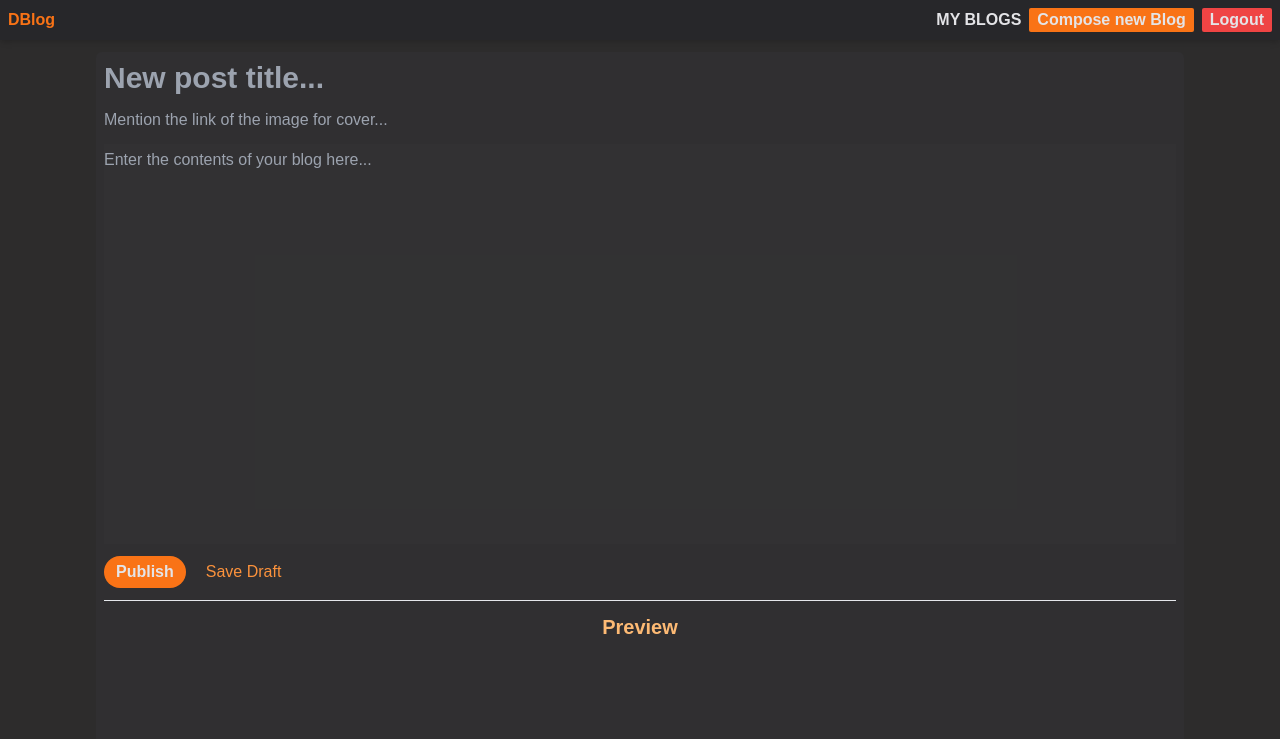
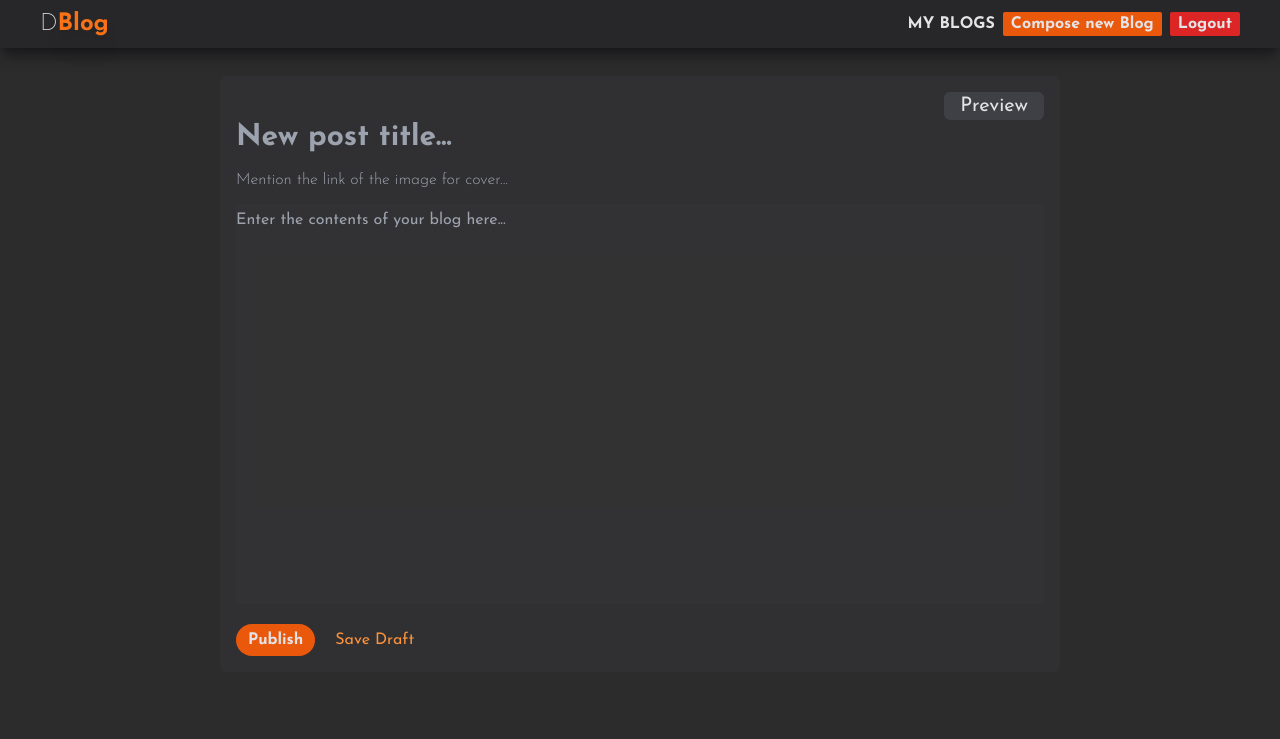
Before and after one commit to cybo-neutron/blogs-frontend, a Next.js app: page /blogs/create in a window 1280 px wide. Shown: the top 739 px of the page. Built offline with nearby package versions, Linux system fonts and the light colour scheme; sample sign-in values are in the browser's storage; what tw-elements would draw is missing.

Commit message:
UI improvements

```diff
--- a/components/BlogPreview.tsx
+++ b/components/BlogPreview.tsx
@@ -9,8 +9,8 @@ interface blogProps {
 function BlogPreview(props: any) {
   const { title, description, image } = props;
   return (
-    <div className="prose lg:prose-xl min-w-full">
-      <h1 className="text-5xl font-extrabold mb-3">{title}</h1>
+    <div className="prose lg:prose-xl min-w-full mt-2">
+      <h1 className="text-5xl font-extrabold mb-1 text-center">{title}</h1>
       <div className=" w-full flex justify-center">
         <img src={image || "/scenery1.jpg"} alt="" className="max-h-[400px]" />
       </div>
--- a/components/Forms/CreatePost.tsx
+++ b/components/Forms/CreatePost.tsx
@@ -18,6 +18,8 @@ function CreatePost(props: any) {
 
   const [canPublish, setCanPublish] = useState(false);
   const [token, setToken] = useState("");
+
+  const [preview, setPreview] = useState(false);
 
   //todo : Implement display tags
   // function displayTags() {
@@ -64,14 +66,28 @@ function CreatePost(props: any) {
     blogService.createBlog(token, blogDetails, blogDetails.user_id);
   }
 
+  function togglePreview() {
+    setPreview((prev) => !prev);
+  }
+
   return (
-    <div className="flex flex-col gap-y-3 mx-4 mt-3 rounded-md p-2 bg-zinc-700 bg-opacity-20 ">
+    <div className="flex flex-col mx-4 mt-3 rounded-md p-4 bg-zinc-700 bg-opacity-20 mb-10 w-9/12 self-center">
+      <button
+        onClick={togglePreview}
+        className="self-end text-xl hover:shadow-xl > bg-zinc-700 px-4 rounded-md "
+      >
+        {preview ? "Edit" : "Preview"}
+      </button>
+
+      {!preview && (
+        <div className="flex flex-col gap-y-3">
           <input
             type="text"
             name="title"
             className="bg-transparent border-0 outline-none w-full text-3xl font-bold"
             placeholder="New post title..."
             onChange={handleChange}
+            value={blogDetails.title}
           />
 
           <input
@@ -80,6 +96,7 @@ function CreatePost(props: any) {
             className="bg-transparent border-0 outline-none font-light"
             placeholder="Mention the link of the image for cover..."
             onChange={handleChange}
+            value={blogDetails.image}
           />
 
           {/* <input
@@ -97,31 +114,44 @@ function CreatePost(props: any) {
             className="outline-none h-[400px] bg-zinc-600 bg-opacity-5 py-1 resize-none"
             placeholder="Enter the contents of your blog here..."
             onChange={handleChange}
+            value={blogDetails.description}
           />
+        </div>
+      )}
+
+      {/* Preview  */}
+      {preview && (
         <div>
-        <button
-          className="bg-orange-500 px-3 py-1 rounded-full font-bold"
-          onClick={onPublish}
-        >
-          Publish
-        </button>
-        <button
-          className="text-orange-400  ml-2 px-3 py-1 rounded-full"
-          onClick={onSaveDraft}
-        >
-          Save Draft
-        </button>
-      </div>
-      <hr />
-      <div className="font-bold text-xl text-center text-orange-300">
+          <div className="font-bold text-3xl text-center text-orange-300">
             Preview
           </div>
+
           <BlogPreview
             title={blogDetails.title}
             description={blogDetails.description}
             image={blogDetails.image}
           />
         </div>
+      )}
+
+      {/* Buttons  */}
+      <div className="mt-5">
+        <button
+          className="bg-orange-600 px-3 py-1 rounded-full font-bold"
+          onClick={onPublish}
+        >
+          Publish
+        </button>
+        <button
+          className="text-orange-400  ml-2 px-3 py-1 rounded-full hover:shadow-xl"
+          onClick={onSaveDraft}
+        >
+          Save Draft
+        </button>
+      </div>
+
+      {/* <hr /> */}
+    </div>
   );
 }
 
--- a/components/Forms/Login.tsx
+++ b/components/Forms/Login.tsx
@@ -40,7 +40,13 @@ function Login(props: any) {
         <UserIcon className="h-12" />
       </div>
       <p className="text-zinc-300 font-semibold mt-10 text-lg">
-        Welcome to company
+        Welcome to{" "}
+        <span className="cursor-pointer text-xl font-extralight">
+          D
+          <span className="text-orange-500 font-extrabold drop-shadow-xl shadow-white">
+            Blog
+          </span>
+        </span>
       </p>
       <form action="" className="flex flex-col gap-y-2 w-4/5 mt-6">
         <div className="w-full flex flex-col">
--- a/components/Forms/Register.tsx
+++ b/components/Forms/Register.tsx
@@ -48,7 +48,13 @@ function Register() {
         <UserIcon className="h-12" />
       </div>
       <p className="text-zinc-300 font-semibold mt-10 text-lg">
-        Welcome to company
+        Welcome to{" "}
+        <span className="cursor-pointer text-xl font-extralight">
+          D
+          <span className="text-orange-500 font-extrabold drop-shadow-xl shadow-white">
+            Blog
+          </span>
+        </span>
       </p>
       <form action="" className="flex flex-col gap-y-2 w-4/5 mt-6">
         <div className="w-full flex flex-col">
--- a/components/Layout.tsx
+++ b/components/Layout.tsx
@@ -6,7 +6,7 @@ function Layout(props: any) {
   return (
     <>
       <NavBar />
-      <div className="flex flex-col mx-20">{props.children}</div>
+      <div className="flex flex-col px-20 mb-20">{props.children}</div>
       {/* <Footer /> */}
     </>
   );
--- a/components/NavBar.tsx
+++ b/components/NavBar.tsx
@@ -21,11 +21,16 @@ function NavBar() {
   }
 
   return (
-    <div className="flex flex-col sm:flex-row justify-between px-2 py-2 shadow-md bg-zinc-800 z-10 w-screen">
+    <div className="flex flex-col sm:flex-row justify-between px-10 py-2  bg-zinc-800 z-10 w-screen shadow-lg shadow-zinc-900 mb-4">
       <div className="font-bold flex justify-between">
         <div>
           <Link href="/">
-            <div className="text-orange-500 cursor-pointer">DBlog</div>
+            <div className="cursor-pointer text-2xl font-extralight">
+              D
+              <span className="text-orange-500 font-extrabold drop-shadow-xl shadow-white">
+                Blog
+              </span>
+            </div>
           </Link>
         </div>
         <div className="visible sm:hidden cursor-pointer" onClick={toggleMenu}>
@@ -48,12 +53,12 @@ function NavBar() {
             <Link href="/blogs" className="">
               my blogs
             </Link>
-            <button className="bg-orange-500 font-semibold px-2  rounded-sm mx-2 my-4">
+            <button className="bg-orange-600 font-bold px-2  rounded-sm mx-2 my-4">
               <Link href="/blogs/create">Compose new Blog</Link>
             </button>
 
             <button
-              className="bg-red-500 px-2 rounded-sm shadow-sm"
+              className="bg-red-600 px-2 rounded-sm shadow-sm"
               onClick={onLogout}
             >
               Logout
@@ -61,7 +66,7 @@ function NavBar() {
           </>
         ) : (
           <Link href="/user/login">
-            <button className="bg-orange-400 px-3 rounded-md shadow-lg">
+            <button className="bg-orange-600 px-3 rounded-md shadow-lg">
               Login
             </button>
           </Link>
--- a/pages/blogs/[blog].tsx
+++ b/pages/blogs/[blog].tsx
@@ -5,6 +5,7 @@ import NavBar from "../../components/NavBar";
 import { useEffect, useState } from "react";
 import ReactMarkdown from "react-markdown";
 import BlogPreview from "../../components/BlogPreview";
+import Head from "next/head";
 
 import dynamic from "next/dynamic";
 import blogService from "../../services/blogService";
@@ -41,6 +42,11 @@ function Blog(props: any) {
 
   return (
     <>
+      <Head>
+        <title>DBlog</title>
+        <meta name="description" content="Generated by create next app" />
+        <link rel="icon" href="/favicon.ico" />
+      </Head>
       <Layout>
         <div className=" p-5 bg-zinc-800 w-full self-center">
           <BlogPreview
--- a/pages/blogs/index.tsx
+++ b/pages/blogs/index.tsx
@@ -8,6 +8,7 @@ import UpdateBlog from "../../components/UpdateBlog";
 import dynamic from "next/dynamic";
 import blogService from "../../services/blogService";
 import LoadingBar from "../../components/misc/LoadingBar";
+import Head from "next/head";
 const Layout = dynamic(() => import("../../components/Layout"), { ssr: false });
 
 export default function Blogs(props: any) {
@@ -32,7 +33,11 @@ export default function Blogs(props: any) {
 
   return (
     <>
-      {/* <NavBar /> */}
+      <Head>
+        <title>DBlog</title>
+        <meta name="description" content="Generated by create next app" />
+        <link rel="icon" href="/favicon.ico" />
+      </Head>
       <Layout>
         {blogs.length > 0 || <LoadingBar />}
         {blogs.length > 0 &&
--- a/pages/index.tsx
+++ b/pages/index.tsx
@@ -34,13 +34,13 @@ const Home: NextPage = (props) => {
   return (
     <div>
       <Head>
-        <title>Create Next App</title>
+        <title>DBlog</title>
         <meta name="description" content="Generated by create next app" />
         <link rel="icon" href="/favicon.ico" />
       </Head>
 
       <Layout>
-        <div className="grid grid-cols-2 gap-4">
+        <div className="grid grid-cols-2 lg:grid-cols-3 gap-4 w-full mb-10">
           {data.map((elem: any) => {
             return (
               <Link
--- a/styles/globals.css
+++ b/styles/globals.css
@@ -1,8 +1,8 @@
+@import url('https://fonts.googleapis.com/css2?family=Ubuntu:ital,wght@0,300;0,400;0,500;0,700;1,300;1,400;1,500;1,700&display=swap');
+@import url('https://fonts.googleapis.com/css2?family=Josefin+Sans:ital,wght@0,100;0,200;0,300;0,400;0,500;0,600;0,700;1,100;1,200;1,300;1,400;1,500;1,600;1,700&display=swap');
 @tailwind base;
 @tailwind components;
 @tailwind utilities;
-@import url('https://fonts.googleapis.com/css2?family=Ubuntu:ital,wght@0,300;0,400;0,500;0,700;1,300;1,400;1,500;1,700&display=swap');
-@import url('https://fonts.googleapis.com/css2?family=Josefin+Sans:ital,wght@0,100;0,200;0,300;0,400;0,500;0,600;0,700;1,100;1,200;1,300;1,400;1,500;1,600;1,700&display=swap');
 
 @layer{
     body{
```
Lines whose indentation alone changed are shown as unchanged.
